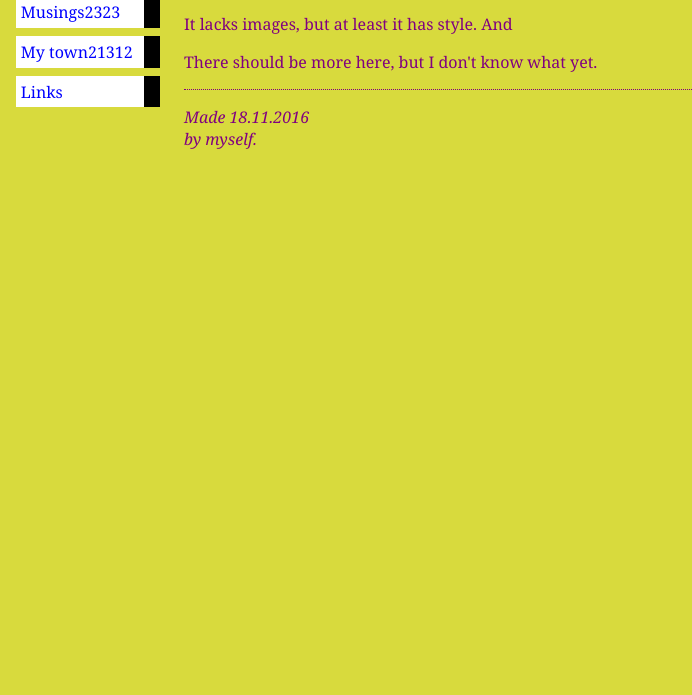
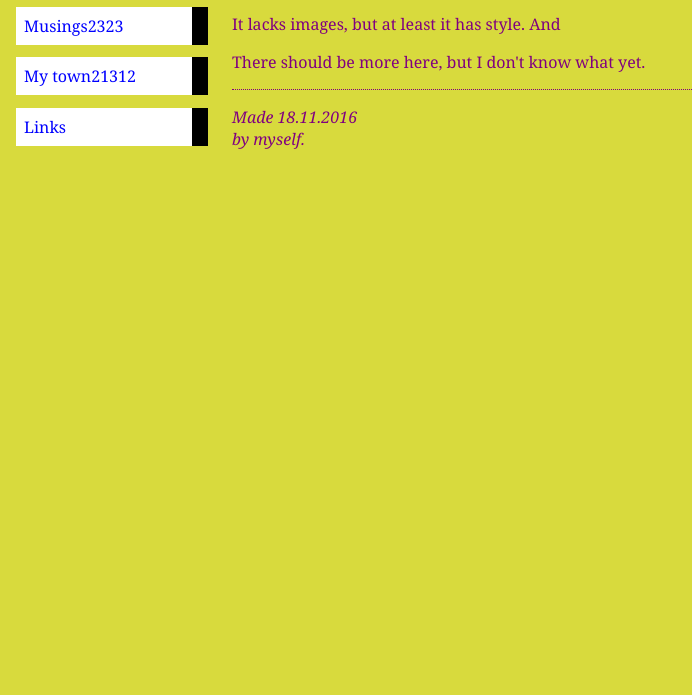
Before and after one commit to unrower/SimpleSite, a plain HTML site: page index.html in a window 1280 px wide. Shown: the part 105-800 px from the top of the page, without its empty margins (0-692 px from the left). Drawn offline with Linux system fonts and the light colour scheme.

Commit message:
Змінено розміри

```diff
--- a/style.css
+++ b/style.css
@@ -1,5 +1,5 @@
 body {
-  padding-left: 11em;
+  padding-left: 14em;
   font-family: Georgia, "Times New Roman",
         Times, serif;
   color: purple;
@@ -9,16 +9,16 @@ ul.navbar {
   padding: 0;
   margin: 0;
   position: absolute;
-  top: 2em;
+  top: 3em;
   left: 1em;
-  width: 9em }
+  width: 12em }
 h1 {
   font-family: Helvetica, Geneva, Arial,
         SunSans-Regular, sans-serif }
 ul.navbar li {
   background: white;
-  margin: 0.5em 0;
-  padding: 0.3em;
+  margin: 0.8em 0;
+  padding: 0.5em;
   border-right: 1em solid black }
 ul.navbar a {
   text-decoration: none }
```
